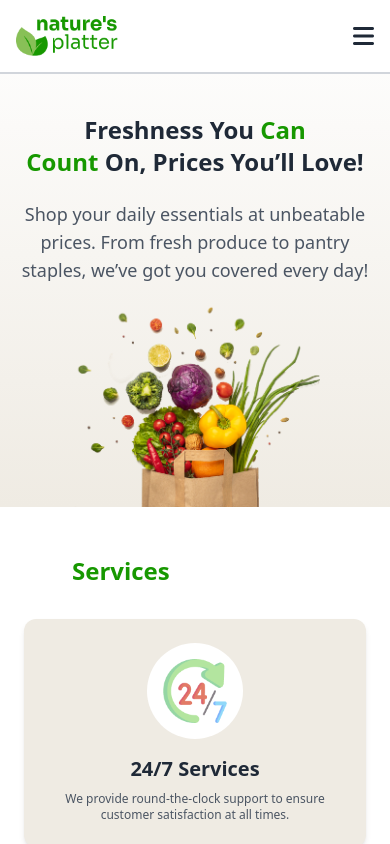
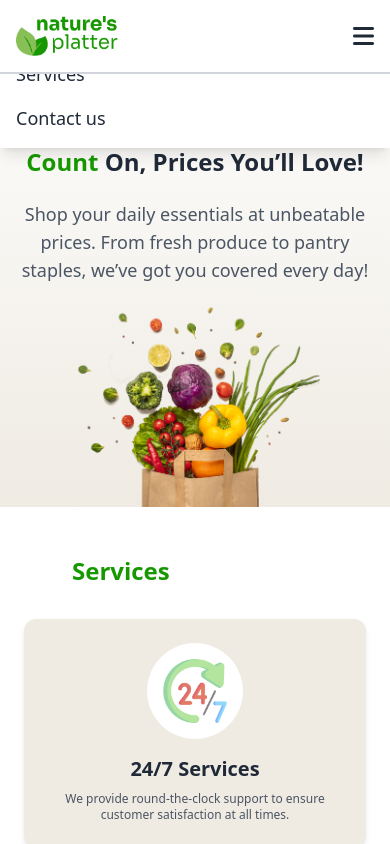
Before and after one commit to tanvir-ahmad22/assignment-3, a plain HTML site: page index.html in a window 390 px wide. Both pictures are taken after a click on the button 363 px from the left and 36 px from the top of the page. Shown: the top 844 px of the page. Drawn offline with nearby package versions, Linux system fonts and the light colour scheme.

Commit message:
Update all files: fixed bugs, improved UI, and added new features

```diff
--- a/index.html
+++ b/index.html
@@ -61,7 +61,6 @@
                     transform: translateX(0);
                 }
             }
-
             .slide-in-left {
                 animation: slideInFromLeft 1s ease-out forwards;
             }
@@ -81,12 +80,19 @@
         </style>
 
         <!-- JavaScript for Mobile Menu Toggle -->
-    <script defer>
-        function toggleMenu() {
-            document.getElementById('mobile-menu').classList.toggle('hidden');
-        }
-        document.getElementById('mobile-menu-toggle').addEventListener('click', toggleMenu);
-    </script>
+        <script>
+            document.addEventListener('DOMContentLoaded', function () {
+                function toggleMenu() {
+                    document.getElementById('mobile-menu').classList.toggle('hidden');
+                }
+                // Ensure the button exists before adding the event listener
+                const toggleButton = document.getElementById('mobile-menu-toggle');
+                if (toggleButton) {
+                    toggleButton.addEventListener('click', toggleMenu);
+                }
+            });
+        </script>
+
 
     </head>
 
```
